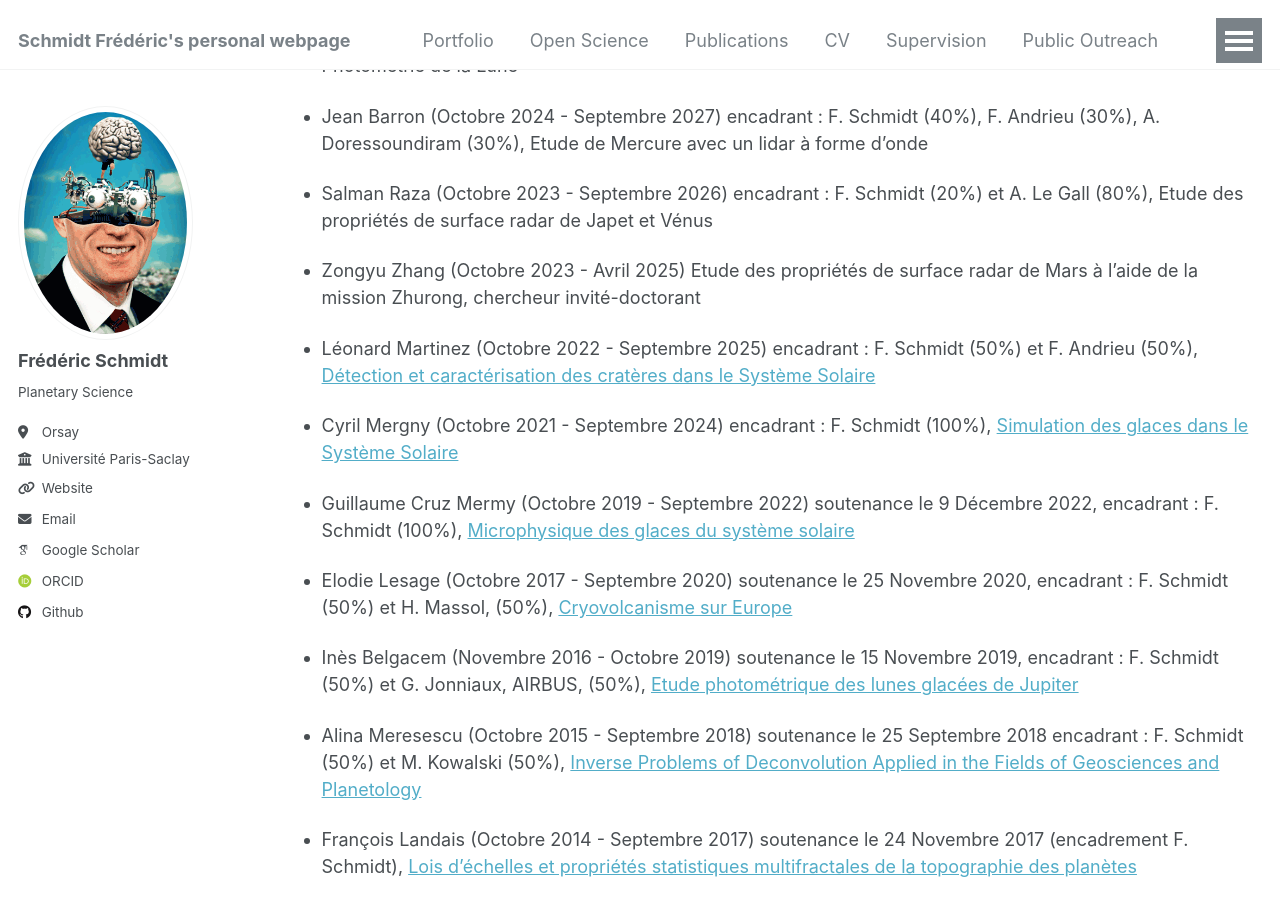
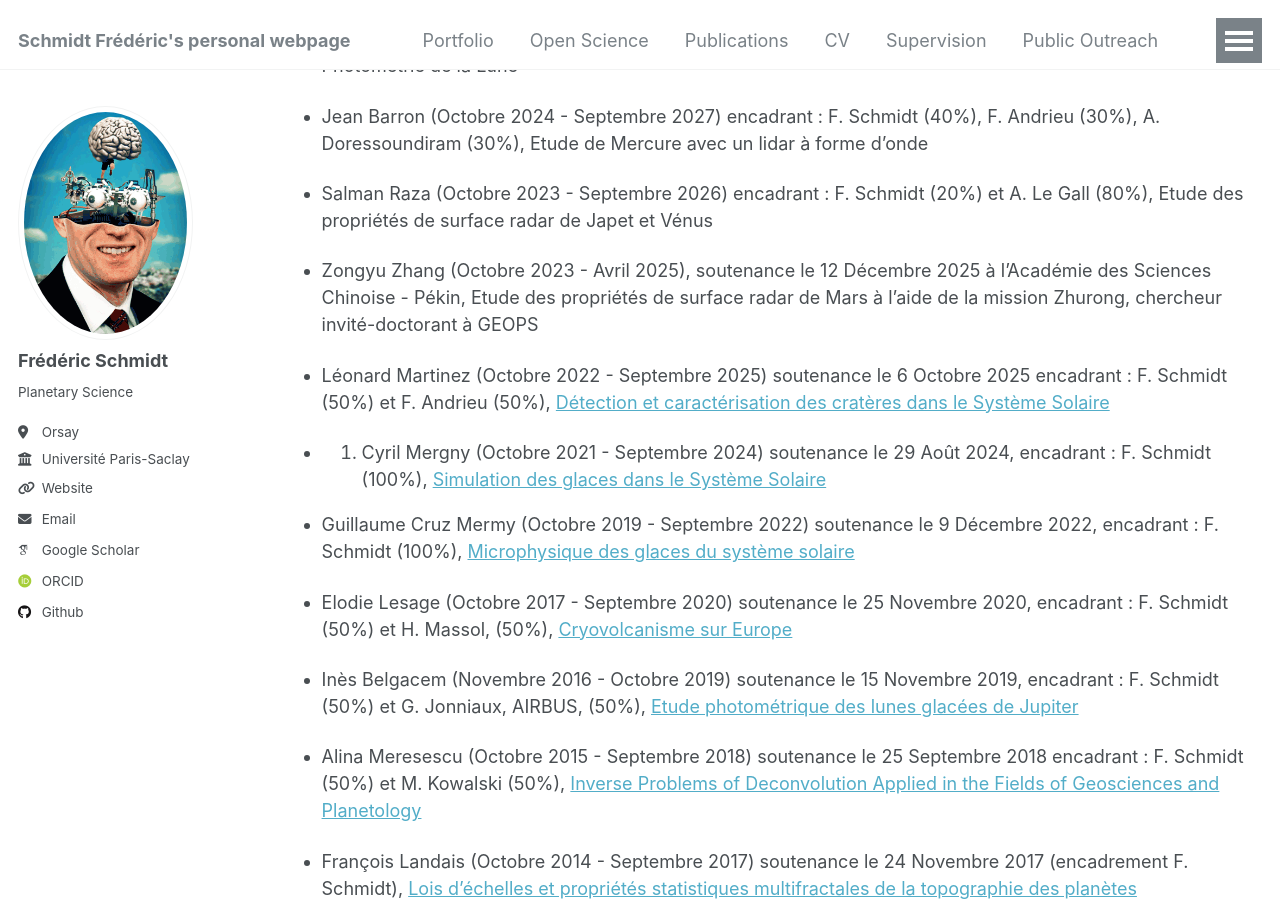
Before and after one commit to fredericschmidt/fredericschmidt.github.io, a Jekyll site: the page built from _pages/supervision.md, in a window 1280 px wide and 900 px high, scrolled down 746 px. Built offline with Jekyll 4.4.1, drawn with Linux system fonts in a browser that asks for light colours; some web fonts are replaced.

Commit message:
Update supervision.md

```diff
--- a/_pages/supervision.md
+++ b/_pages/supervision.md
@@ -37,11 +37,11 @@ redirect_from:
 
 * Salman Raza (Octobre 2023 - Septembre 2026) encadrant : F. Schmidt (20%) et A. Le Gall (80%), Etude des propriétés de surface radar de Japet et Vénus
 
-* Zongyu Zhang (Octobre 2023 - Avril 2025) Etude des propriétés de surface radar de Mars à l'aide de la mission Zhurong, chercheur invité-doctorant
+* Zongyu Zhang (Octobre 2023 - Avril 2025), soutenance le 12 Décembre 2025 à l'Académie des Sciences Chinoise - Pékin, Etude des propriétés de surface radar de Mars à l'aide de la mission Zhurong, chercheur invité-doctorant à GEOPS
 
-* Léonard Martinez (Octobre 2022 - Septembre 2025) encadrant : F. Schmidt (50%) et F. Andrieu (50%), [Détection et caractérisation des cratères dans le Système Solaire](https://theses.hal.science/tel-05405266v1)
+*  Léonard Martinez (Octobre 2022 - Septembre 2025) soutenance le 6 Octobre 2025 encadrant : F. Schmidt (50%) et F. Andrieu (50%), [Détection et caractérisation des cratères dans le Système Solaire](https://theses.hal.science/tel-05405266v1)
 
-* Cyril Mergny (Octobre 2021 - Septembre 2024) encadrant : F. Schmidt (100%), [Simulation des glaces dans le Système Solaire](https://hal.science/tel-04707017)
+* 7. Cyril Mergny (Octobre 2021 - Septembre 2024) soutenance le 29 Août 2024, encadrant : F. Schmidt (100%), [Simulation des glaces dans le Système Solaire](https://hal.science/tel-04707017)
 
 * Guillaume Cruz Mermy (Octobre 2019 - Septembre 2022) soutenance le 9 Décembre 2022, encadrant : F. Schmidt (100%), [Microphysique des glaces du système solaire](https://theses.hal.science/tel-03953094)
 
```
